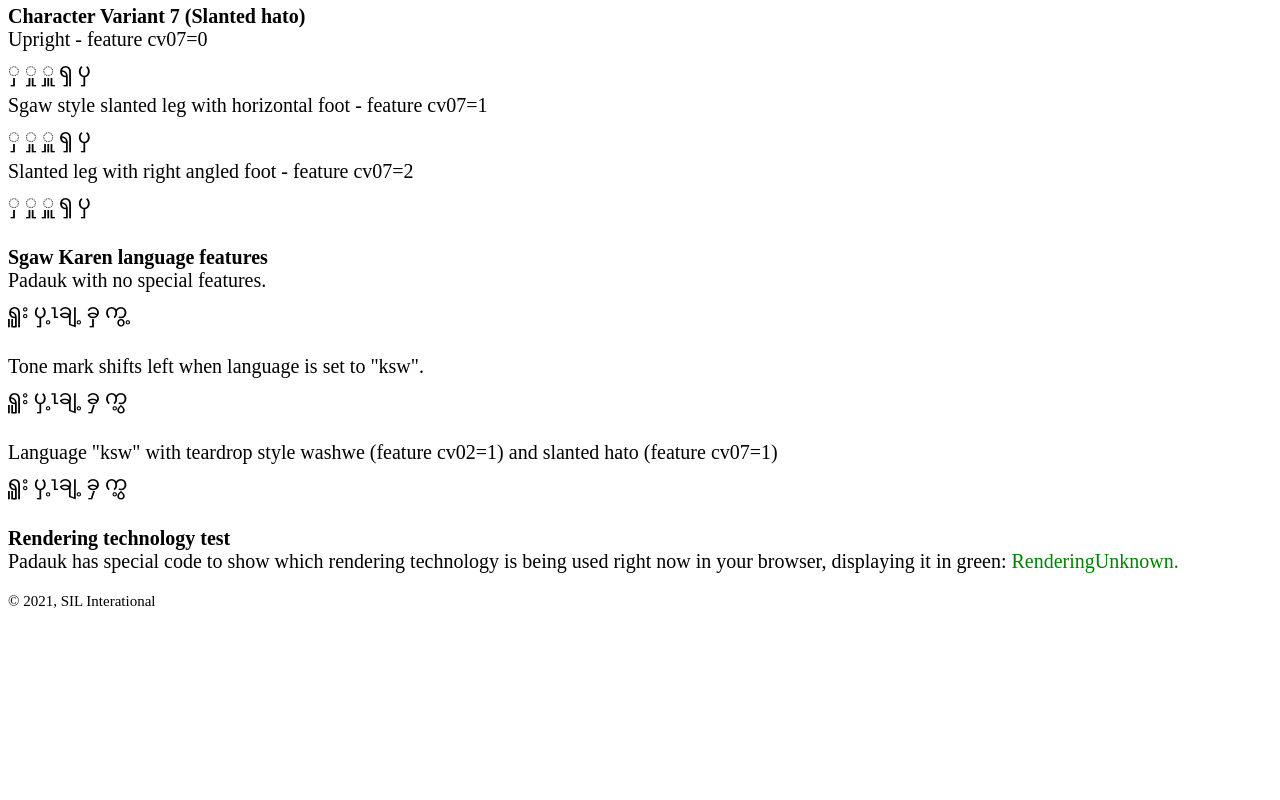
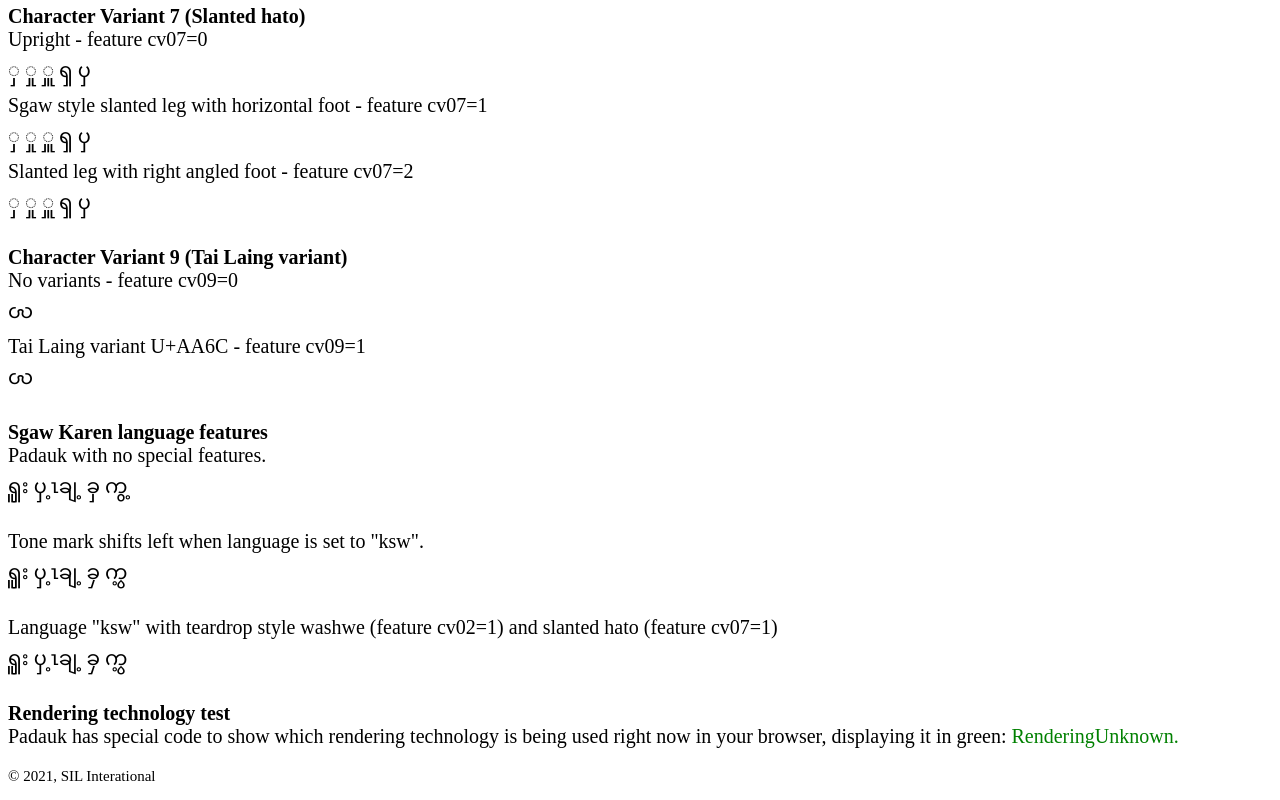
Before and after one commit to silnrsi/font-padauk, a plain HTML site: page web/Padauk-webfont-example.html in a window 1280 px wide. Shown: the part 1840-2640 px from the top of the page. Before the commit the page ends 2465 px from the top, so only its background shows below. Drawn offline with Linux system fonts and the light colour scheme; a web font is replaced by a local one.

Commit message:
Add OpenType features (cv09 and ss09) for accessing uAA6C.alt for Tai Laing (tjl). Add OT tags for QIN and TJL

```diff
--- a/source/padauk-WOFF-metadata.xml
+++ b/source/padauk-WOFF-metadata.xml
@@ -39,7 +39,7 @@
       on all OpenType and Graphite based systems.
 
       Features:
-      * Special support for: ksw, kht, kyu, shn, aio, phk, csh
+      * Special support for: ksw, kht, kyu, shn, aio, phk, csh, tjl
       * Variation Selector support for kht, aio, phk
 
       Issues:
--- a/web/Padauk-webfont-example.css
+++ b/web/Padauk-webfont-example.css
@@ -104,6 +104,14 @@ th {
   -webkit-font-feature-settings: "cv07" 2;
 }
 
+/* enable character variant nine */
+.cv09 {
+  font-feature-settings: "cv09" 1;
+  -moz-font-feature-settings: "cv09" 1;
+  -ms-font-feature-settings: "cv09" 1;
+  -webkit-font-feature-settings: "cv09" 1;
+}
+
 /* special class combining cv02=1 and cv07=1 */
 .cv02_071 {
   font-feature-settings: "cv02" 1, "cv07" 1;
--- a/web/Padauk-webfont-example.html
+++ b/web/Padauk-webfont-example.html
@@ -80,6 +80,12 @@ Sgaw style slanted leg with horizontal foot - feature cv07=1<br>
 Slanted leg with right angled foot - feature cv07=2<br>
 <span class="cv072"> ှ ှု ှူ ၡ ၦ </span></p>
 
+<p><b>Character Variant 9 (Tai Laing variant)</b><br>
+No variants - feature cv09=0<br>
+ꩬ <br>
+Tai Laing variant U+AA6C - feature cv09=1<br>
+<span class="cv09"> ꩬ </span></p>
+
 <p><b>Sgaw Karen language features</b><br>
 Padauk with no special features.<br>
 ၡူး ၦ့ၤချ့ ခှ ကွ့ </p>
```
Also changed, not shown: README.txt, 7 other files.
